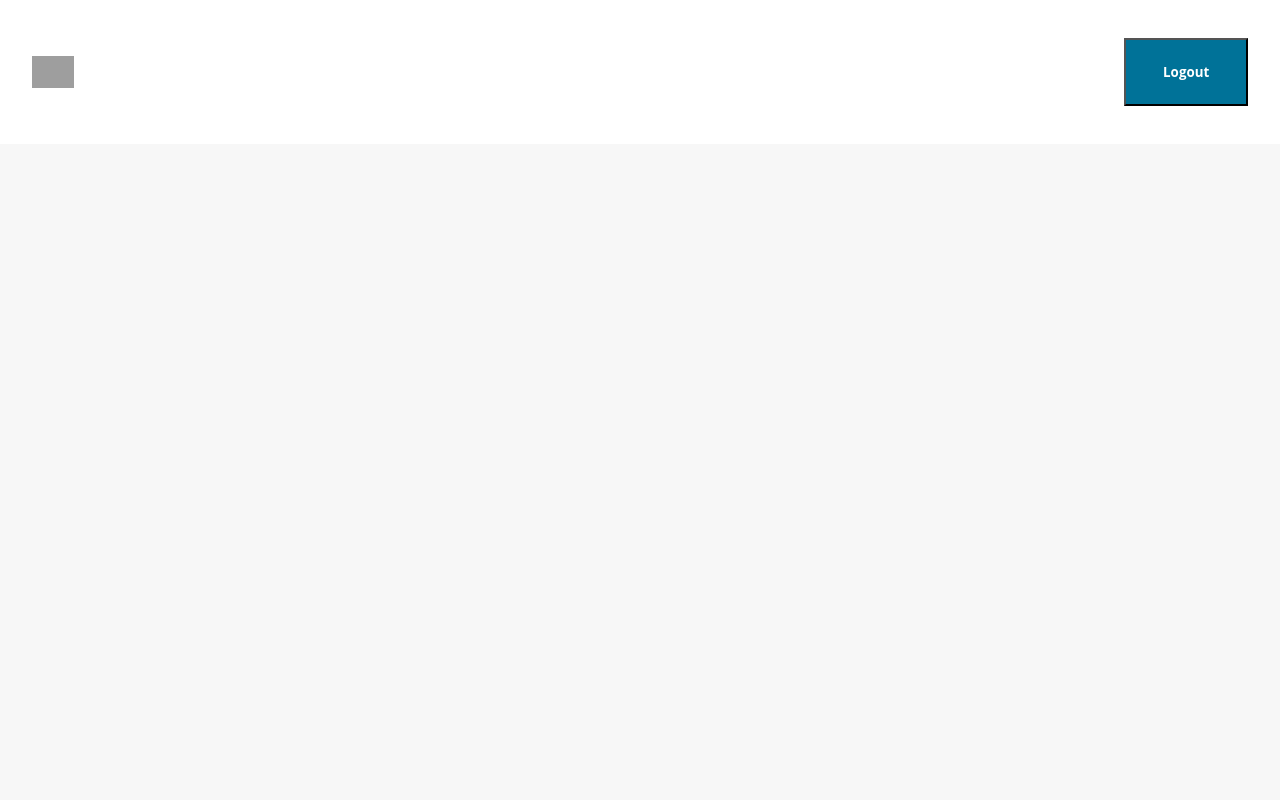
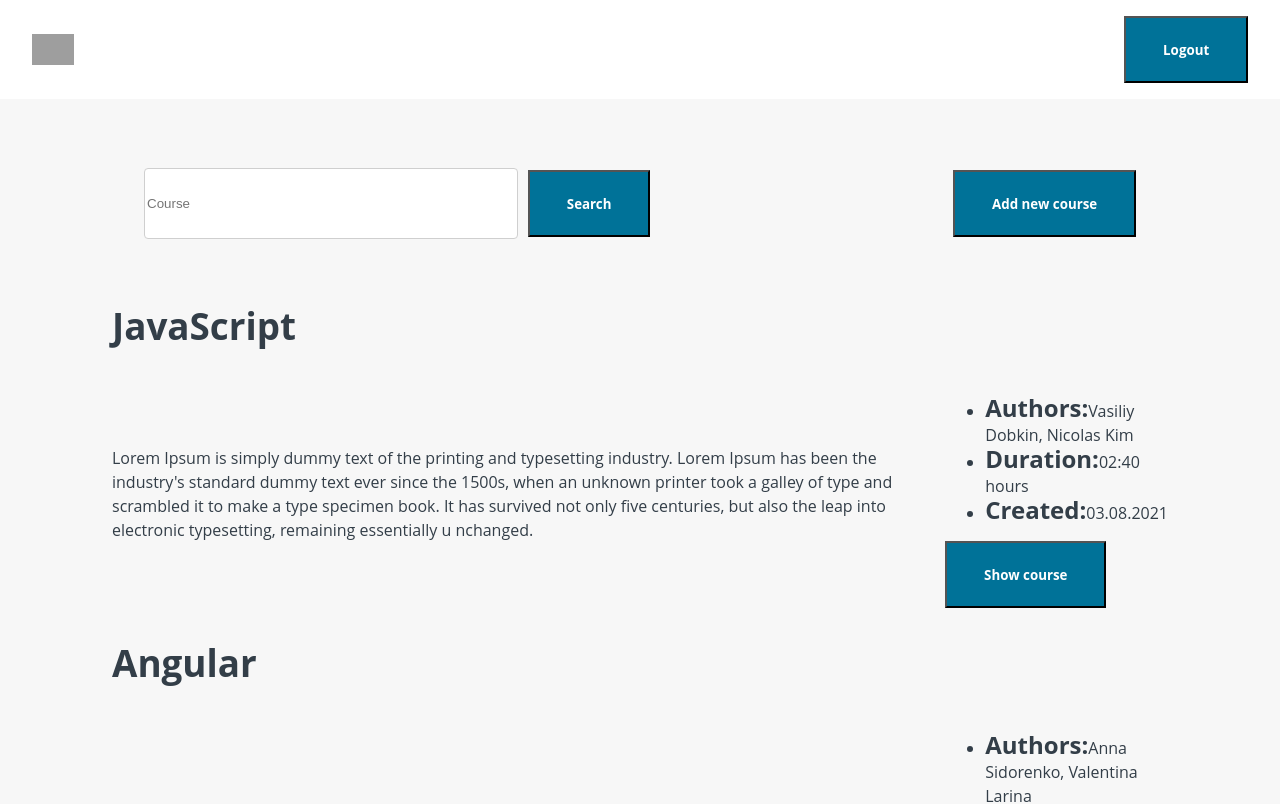
Before and after one commit to Shtuka1993/React-course-app, a React (Create React App) app: page /courses in a window 1280 px wide. Before the commit this address had no page. Shown: the top 804 px of the page. Built offline with nearby package versions, Linux system fonts and the light colour scheme; grey boxes are pictures that could not be loaded.

Commit message:
Play around with router and its components

```diff
--- a/src/App.tsx
+++ b/src/App.tsx
@@ -8,9 +8,11 @@ import Courses from './components/Courses/Courses';
 
 import { mockedCoursesList } from './constants';
 
-import { BrowserRouter, Routes, Route } from 'react-router-dom';
+import { BrowserRouter, Routes, Route, Navigate } from 'react-router-dom';
 import Login from './components/Login/Login';
 import Registration from './components/Registration/Registration';
+import CourseInfo from './components/CourseInfo/CourseInfo';
+import { CreateCourse } from './components/CreateCourse/CreateCourse';
 
 export default function App() {
 	const [courses, setCourses] = useState(mockedCoursesList);
@@ -20,12 +22,16 @@ export default function App() {
 			<Header />
 			<div className='contentBlock'>
 				<Routes>
+					<Route path='*' element={<Navigate to='/' />} />
+					<Route path='/' element={<Navigate to='/courses' />} />
 					<Route
-						path='/'
+						path='/courses'
 						element={<Courses courses={courses} setCourses={setCourses} />}
 					/>
+					<Route path='/courses/add' element={<CreateCourse />} />
 					<Route path='/login' element={<Login />} />
 					<Route path='/registration' element={<Registration />} />
+					<Route path='/course/:courseId' element={<CourseInfo />} />
 				</Routes>
 			</div>
 		</BrowserRouter>
--- a/src/components/CourseInfo/CourseInfo.tsx
+++ b/src/components/CourseInfo/CourseInfo.tsx
@@ -17,8 +17,14 @@ import {
 	BACK,
 } from 'src/constants';
 
+import { Link, useParams } from 'react-router-dom';
+
 export default function CourseInfo(props: types.CourseInfoProps) {
-	const { course, onBackClick } = props;
+	const navigate = useNavigate();
+	const params = useParams();
+	const onBackClick = () => {
+		navigate('/');
+	};
 
 	return (
 		<div className={styles.courseInfo}>
--- a/src/components/Courses/Courses.tsx
+++ b/src/components/Courses/Courses.tsx
@@ -15,16 +15,22 @@ import { ADD_COURSE_BTN } from 'src/constants';
 
 import * as types from 'src/types';
 
+import { useNavigate } from 'react-router-dom';
 export default function Courses(props: types.CoursesProps) {
+	const navigate = useNavigate();
 	const { courses, setCourses } = props;
 
 	const [courseId, setCourseId] = useState<string | undefined>(undefined);
 
 	const onBackClick = (): void => setCourseId(undefined);
+	const onAddClick = () => {
+		navigate('/courses/add');
+	};
+	const onShowCourseClick = (id: string) => {
+		navigate(`/course/${id}`);
+	};
 
-	const onShowCourseClick = (id: string) => setCourseId(id);
-
-	const btn = <Button text={ADD_COURSE_BTN} />;
+	const btn = <Button onClick={onAddClick} text={ADD_COURSE_BTN} />;
 	const empty = <EmptyCourseList />;
 
 	const topBar = (
@@ -51,8 +57,10 @@ export default function Courses(props: types.CoursesProps) {
 			return (
 				<CourseCard
 					course={course}
-					onShowCourseClick={onShowCourseClick}
 					key={id}
+					onShowCourseClick={() => {
+						onShowCourseClick(course.id);
+					}}
 				/>
 			);
 		});
--- a/src/components/Courses/components/CourseCard/CourseCard.tsx
+++ b/src/components/Courses/components/CourseCard/CourseCard.tsx
@@ -9,6 +9,7 @@ import { formatCreationDate } from 'src/helpers/formatCreationDate';
 import { formatAuthorsData } from 'src/helpers/formatAuthorsData';
 
 import { AUTHORS, CREATED, DURATION, SHOW_COURSE } from 'src/constants';
+import { Link } from 'react-router-dom';
 
 export default function CourseCard(props: types.CourseCardProps) {
 	const { course, onShowCourseClick } = props;
```
